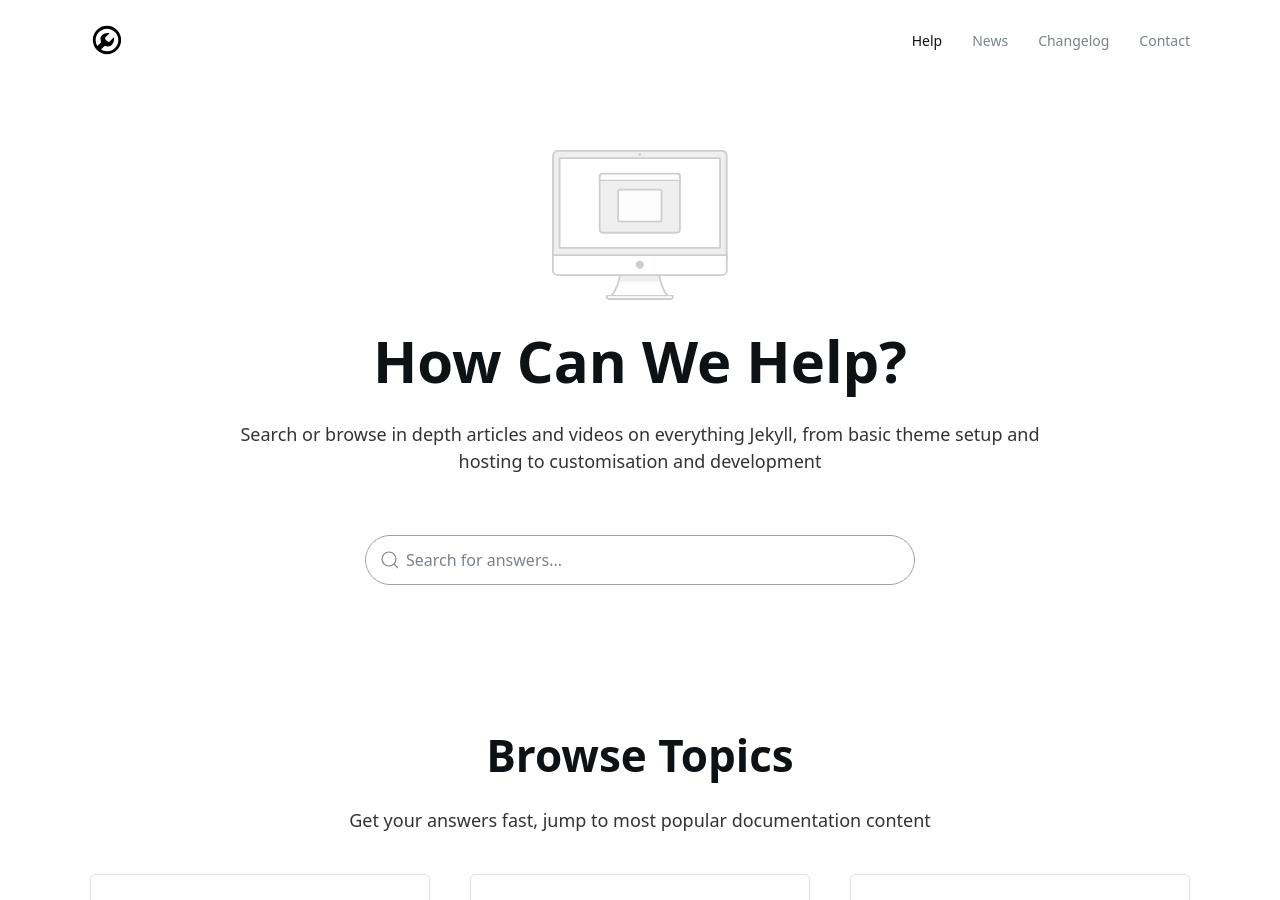
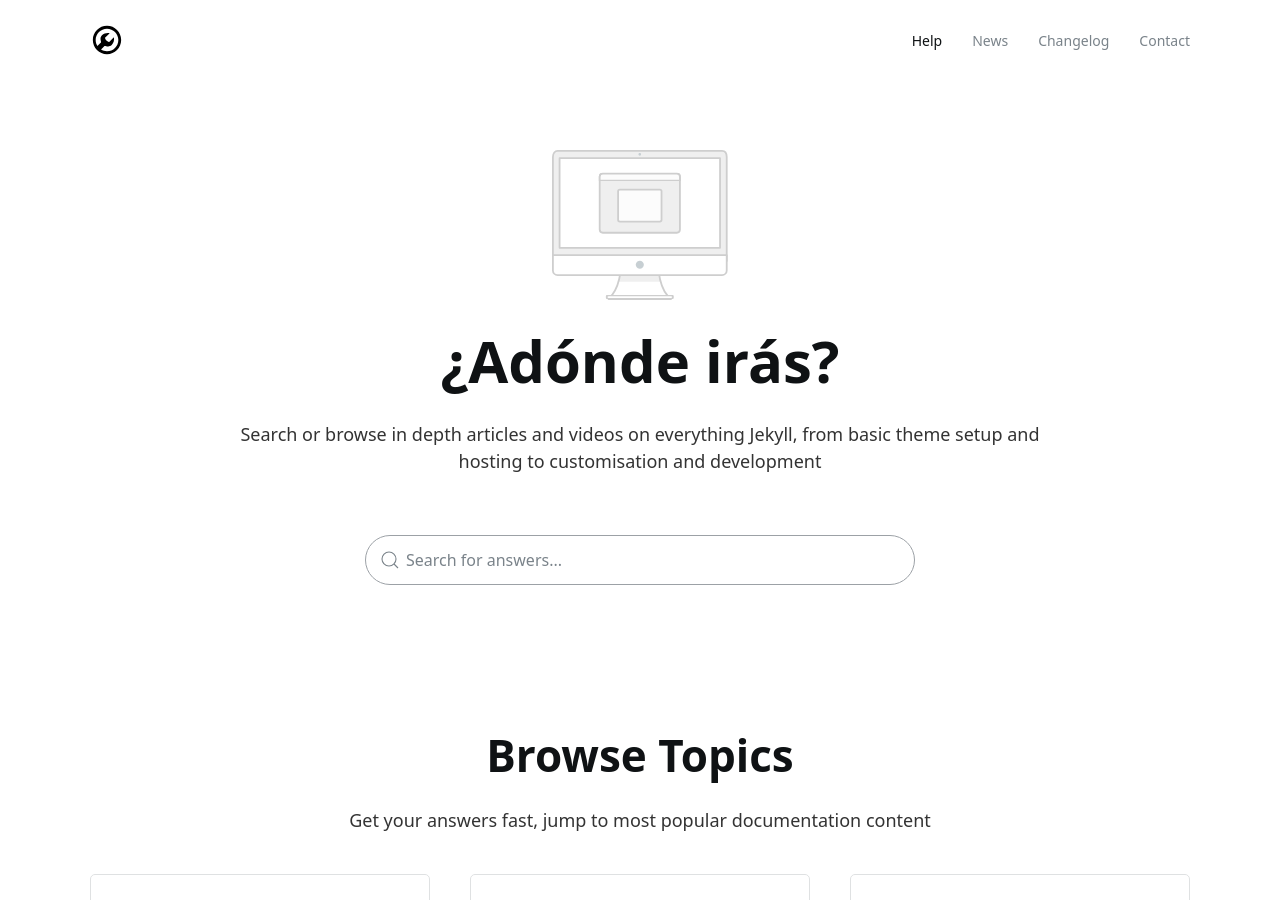
Before and after one commit to jelmii/jelmii.github.io, a Jekyll site: the page built from index.md, in a window 1280 px wide and 900 px high. Built offline with Jekyll 4.4.1, drawn with Linux system fonts in a browser that asks for light colours.

Commit message:
Update index.md

```diff
--- a/index.md
+++ b/index.md
@@ -1,7 +1,7 @@
 ---
 layout: home
 hero:
-    title: How Can We Help?
+    title: ¿Adónde irás?
     subtitle: Search or browse in depth articles and videos on everything Jekyll, from basic theme setup and hosting to customisation and development
     image: imac.svg
     search: true
```
